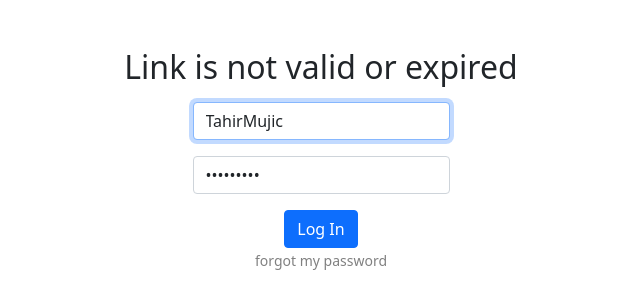
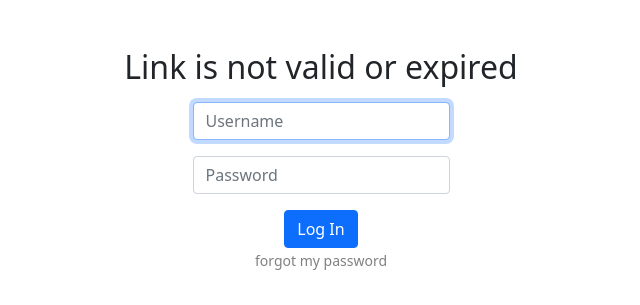
Before and after one commit to taskotale/bookshelf, a Flask app: page /reset_password/1 in a window 1280 px wide. Shown: the part 74-379 px from the top of the page, without its empty margins (319-959 px from the left). Run offline with Flask 3, Linux system fonts and the light colour scheme; some libraries are stand-ins or nearby versions.

Commit message:
took off the hardcoded value for login

```diff
--- a/templates/login.html
+++ b/templates/login.html
@@ -14,7 +14,6 @@ main %}
 			name="username"
 			placeholder="Username"
 			type="text"
-			value="TahirMujic"
 		/>
 	</div>
 	<div class="mb-3">
@@ -24,7 +23,6 @@ main %}
 			name="password"
 			placeholder="Password"
 			type="password"
-			value="069824008"
 		/>
 	</div>
 	<button class="btn btn-primary" type="submit">Log In</button>
```
Also changed, not shown: bookshelf.db, 2 other files.
